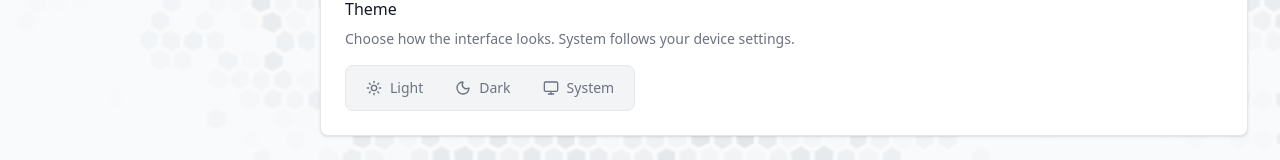
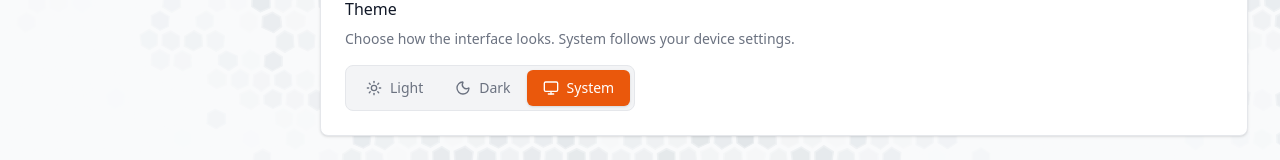
Before and after one commit to timothywashburn/clubhive, a React (Vite) app in the folder client/: page /account in a window 1280 px wide. Shown: the part 755-915 px from the top of the page. Built offline with nearby package versions, Linux system fonts and the light colour scheme; no server answers.

Commit message:
fix preference not showing selected when nothing in local storage

```diff
--- a/client/src/pages/Account.tsx
+++ b/client/src/pages/Account.tsx
@@ -301,7 +301,7 @@ export function Account() {
                                                 className={`
                                                     flex items-center gap-2 px-4 py-2 rounded-md text-sm font-medium transition-all duration-200
                                                     ${
-                                                        preference === option.value
+                                                        preference === option.value || (!preference && option.value === 'system')
                                                             ? 'bg-primary text-on-primary shadow-sm'
                                                             : 'text-on-surface-variant hover:text-on-surface hover:bg-surface'
                                                     }
```
